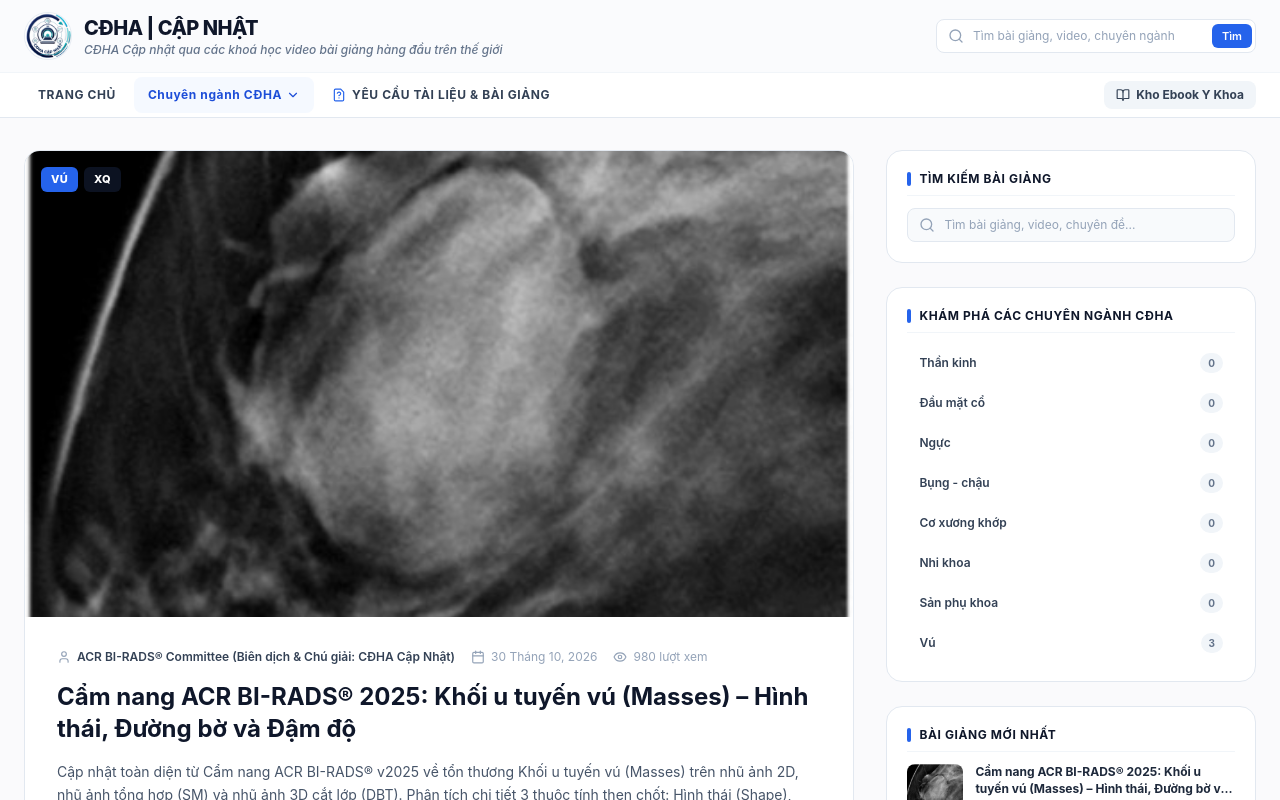
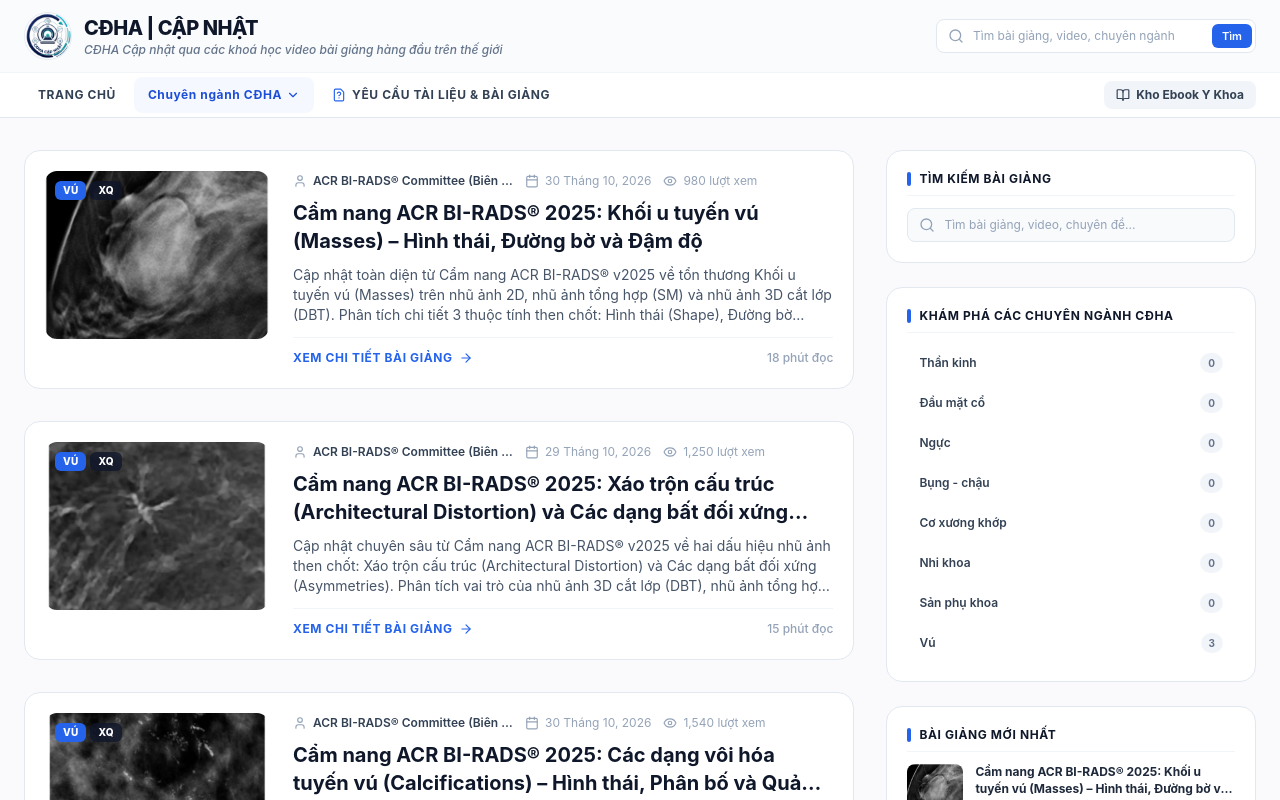
Before and after one commit to cdha-cap-nhat/cdha-cap-nhat, a Next.js app: page / in a window 1280 px wide. Shown: the top 800 px of the page. Built offline with nearby package versions, Linux system fonts and the light colour scheme.

Commit message:
style(home): redesign post cards to compact horizontal layout with thumbnail on the left

```diff
--- a/src/app/page.tsx
+++ b/src/app/page.tsx
@@ -110,69 +110,71 @@ function HomePageContent() {
                 {paginatedPosts.map((post) => (
                   <article
                     key={post.id}
-                    className="bg-white rounded-2xl border border-slate-200 overflow-hidden shadow-xs hover:shadow-md transition-shadow"
+                    className="group bg-white rounded-2xl border border-slate-200 p-4 sm:p-5 shadow-xs hover:shadow-md hover:border-slate-300 transition-all flex flex-col sm:flex-row gap-4 sm:gap-6 items-start"
                   >
-                    {/* Post Image */}
-                    <div className="relative aspect-[16/9] w-full overflow-hidden bg-slate-100">
-                      <Link href={`/bai-viet/${post.slug}`}>
+                    {/* Left: Compact Thumbnail Image */}
+                    <div className="relative w-full sm:w-48 md:w-56 shrink-0 aspect-[4/3] rounded-xl overflow-hidden bg-slate-100 shadow-xs">
+                      <Link href={`/bai-viet/${post.slug}`} className="block w-full h-full">
                         <img
                           src={post.coverImage}
                           alt={post.title}
-                          className="w-full h-full object-cover hover:scale-102 transition-transform duration-300"
+                          className="w-full h-full object-cover group-hover:scale-105 transition-transform duration-300"
                         />
                       </Link>
-                      <div className="absolute top-4 left-4 flex flex-wrap gap-1.5">
-                        <span className="px-2.5 py-1 rounded-md text-[11px] font-extrabold uppercase tracking-wide bg-blue-600 text-white shadow-sm">
+                      <div className="absolute top-2.5 left-2.5 flex flex-wrap gap-1">
+                        <span className="px-2 py-0.5 rounded-md text-[10px] font-extrabold uppercase tracking-wide bg-blue-600 text-white shadow-xs">
                           {post.specialty}
                         </span>
                         {post.modality && (
-                          <span className="px-2.5 py-1 rounded-md text-[11px] font-extrabold uppercase tracking-wide bg-slate-900/80 backdrop-blur-xs text-white">
+                          <span className="px-2 py-0.5 rounded-md text-[10px] font-extrabold uppercase tracking-wide bg-slate-900/80 backdrop-blur-xs text-white">
                             {post.modality}
                           </span>
                         )}
                       </div>
                     </div>
 
-                    {/* Post Content */}
-                    <div className="p-6 sm:p-8 space-y-4">
+                    {/* Right: Content & Title */}
+                    <div className="flex-1 min-w-0 flex flex-col justify-between self-stretch py-0.5">
+                      <div className="space-y-2.5">
                         {/* Meta */}
-                      <div className="flex flex-wrap items-center gap-4 text-xs text-slate-400">
-                        <div className="flex items-center gap-1.5">
-                          <User className="w-3.5 h-3.5" />
-                          <span className="font-semibold text-slate-700">{post.author}</span>
+                        <div className="flex flex-wrap items-center gap-3 text-xs text-slate-400">
+                          <div className="flex items-center gap-1.5 truncate max-w-[220px]">
+                            <User className="w-3.5 h-3.5 shrink-0" />
+                            <span className="font-semibold text-slate-700 truncate">{post.author}</span>
                           </div>
-                        <div className="flex items-center gap-1.5">
+                          <div className="flex items-center gap-1.5 shrink-0">
                             <Calendar className="w-3.5 h-3.5" />
                             <span>{post.date}</span>
                           </div>
-                        <div className="flex items-center gap-1.5">
+                          <div className="flex items-center gap-1.5 shrink-0">
                             <Eye className="w-3.5 h-3.5" />
                             <span>{post.views.toLocaleString()} lượt xem</span>
                           </div>
                         </div>
 
                         {/* Title */}
-                      <h2 className="text-xl sm:text-2xl font-bold text-slate-900 hover:text-blue-600 transition-colors leading-snug">
+                        <h2 className="text-base sm:text-lg lg:text-xl font-bold text-slate-900 group-hover:text-blue-600 transition-colors leading-snug line-clamp-2">
                           <Link href={`/bai-viet/${post.slug}`}>
                             {post.title}
                           </Link>
                         </h2>
 
                         {/* Excerpt */}
-                      <p className="text-sm text-slate-600 leading-relaxed line-clamp-3">
+                        <p className="text-xs sm:text-sm text-slate-600 leading-relaxed line-clamp-2 sm:line-clamp-3">
                           {post.excerpt}
                         </p>
+                      </div>
 
                       {/* Action */}
-                      <div className="pt-2 flex items-center justify-between border-t border-slate-100">
+                      <div className="pt-3 mt-3 flex items-center justify-between border-t border-slate-100 text-xs">
                         <Link
                           href={`/bai-viet/${post.slug}`}
-                          className="inline-flex items-center gap-1.5 text-xs font-bold text-blue-600 hover:text-blue-700 uppercase tracking-wider group"
+                          className="inline-flex items-center gap-1.5 font-bold text-blue-600 hover:text-blue-700 uppercase tracking-wider group/link"
                         >
                           <span>Xem chi tiết bài giảng</span>
-                          <ArrowRight className="w-3.5 h-3.5 group-hover:translate-x-1 transition-transform" />
+                          <ArrowRight className="w-3.5 h-3.5 group-hover/link:translate-x-1 transition-transform" />
                         </Link>
-                        <span className="text-xs text-slate-400">{post.readTime}</span>
+                        <span className="text-slate-400 font-medium">{post.readTime}</span>
                       </div>
                     </div>
                   </article>
```
Lines whose indentation alone changed are shown as unchanged.
